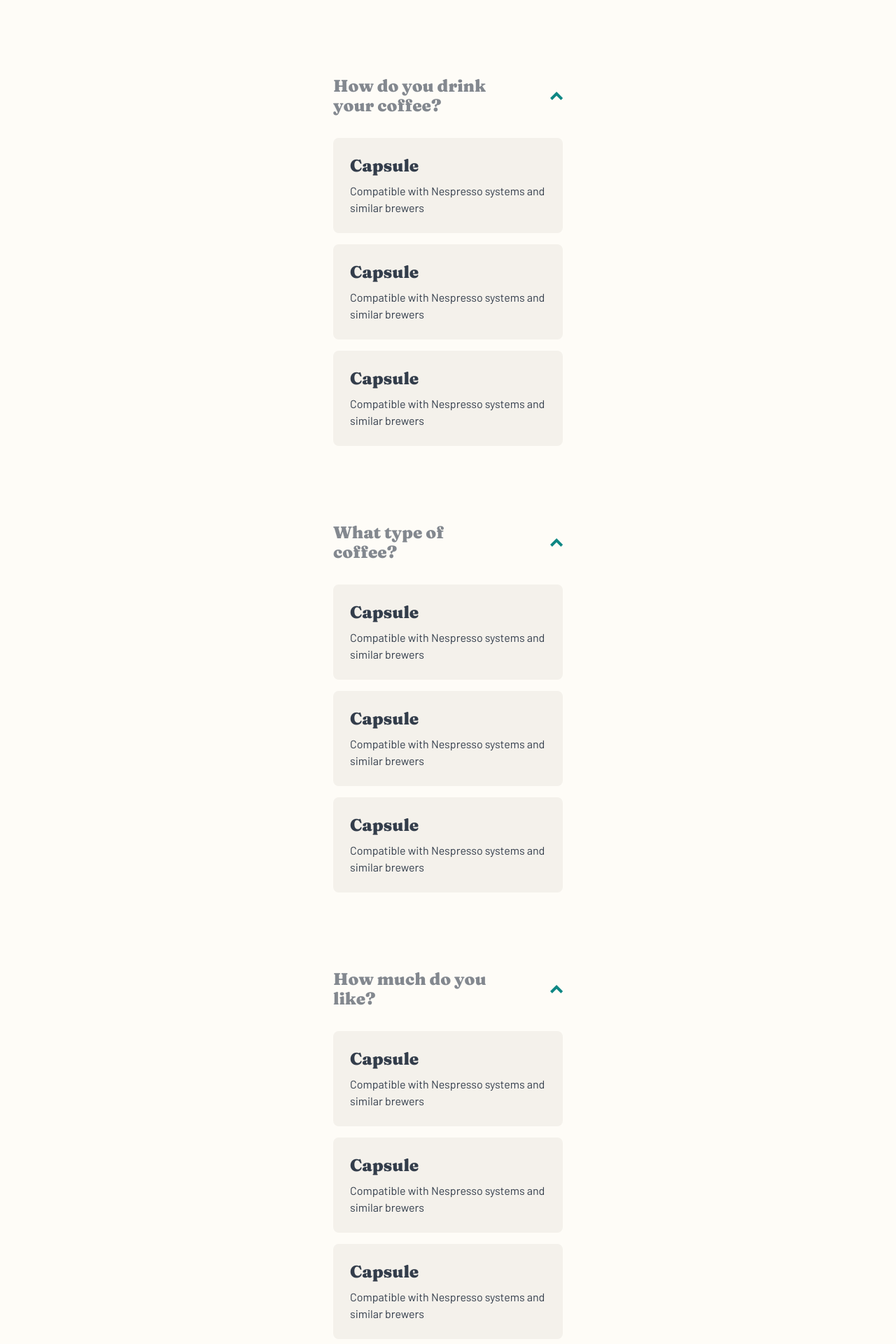
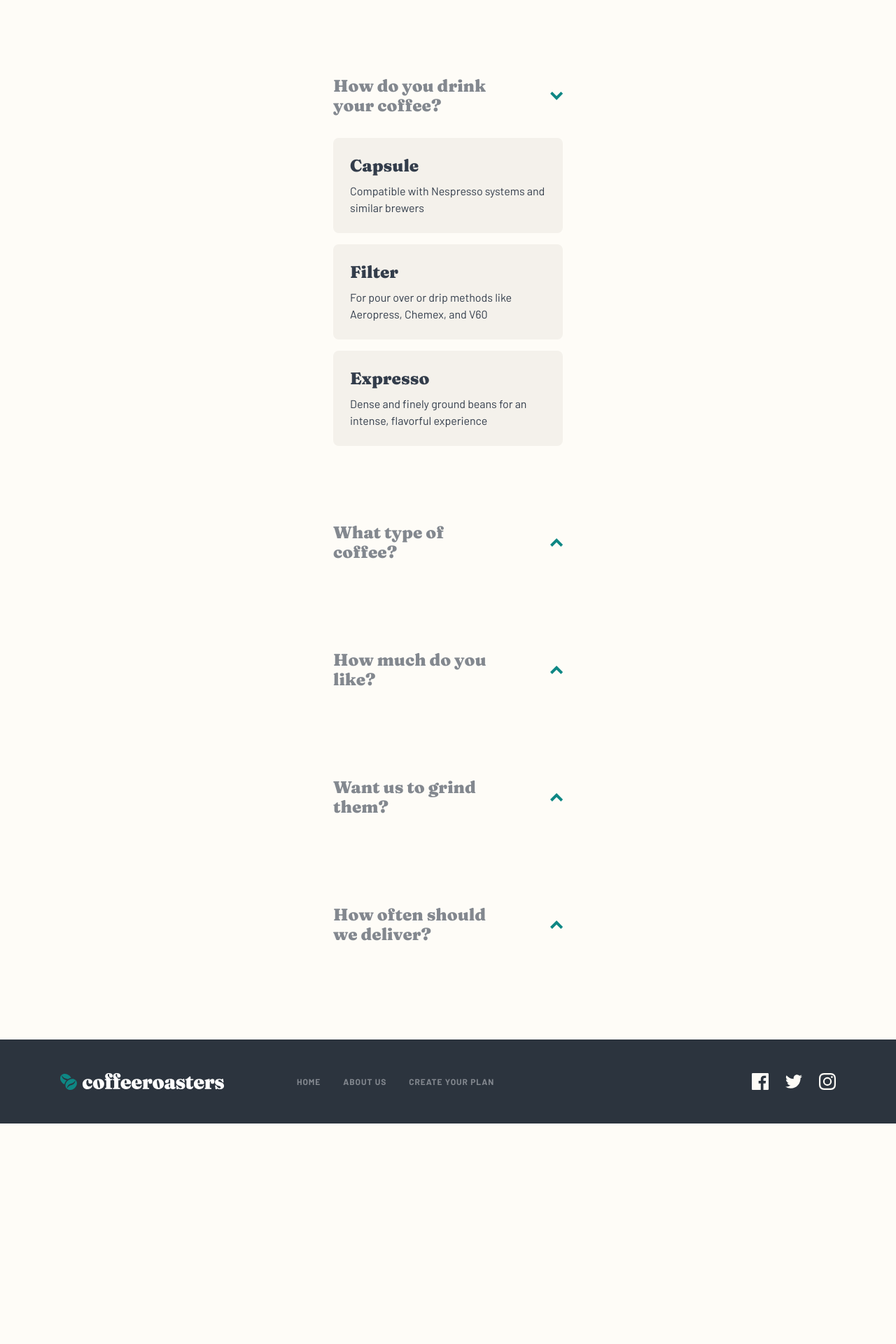
Before and after one commit to CharlesSquirel/caffeeroaster_frontendmentor, a Next.js app: page /plan in a window 1280 px wide. Shown: the part 1560-3480 px from the top of the page at 70% size. After the commit the page ends 3252 px from the top, so only its background shows below. Built offline with nearby package versions, Linux system fonts and the light colour scheme.

Commit message:
Feat: implemening create logic

```diff
--- a/app/components/CreatForm/CreatForm.tsx
+++ b/app/components/CreatForm/CreatForm.tsx
@@ -1,84 +1,29 @@
+import { dropdownData } from 'app/data/formData';
 import DropdownForm from '../common/DropdownForm.tsx/DropdownForm';
 import DropdownOption from '../common/DropdownOption/DropdownOption';
 
 export default function CreateForm() {
   return (
     <form className="flex w-[328px] flex-col gap-[110px]">
-      {/* how */}
-      <DropdownForm title="How do you drink your coffee?">
+      {dropdownData.map((dropdown, index) => (
+        <DropdownForm title={dropdown.title} index={index} key={index}>
           <DropdownOption
-          title="Capsule"
-          description="Compatible with Nespresso systems and similar brewers"
+            title={dropdown.optionsInfo.option_first_title}
+            description={dropdown.optionsInfo.option_first_description}
+            name={dropdown.optionsInfo.name}
           />
           <DropdownOption
-          title="Capsule"
-          description="Compatible with Nespresso systems and similar brewers"
+            title={dropdown.optionsInfo.option_second_title}
+            description={dropdown.optionsInfo.option_second_description}
+            name={dropdown.optionsInfo.name}
           />
           <DropdownOption
-          title="Capsule"
-          description="Compatible with Nespresso systems and similar brewers"
+            title={dropdown.optionsInfo.option_third_title}
+            description={dropdown.optionsInfo.option_third_description}
+            name={dropdown.optionsInfo.name}
           />
         </DropdownForm>
-      {/* type */}
-      <DropdownForm title="What type of coffee?">
-        <DropdownOption
-          title="Capsule"
-          description="Compatible with Nespresso systems and similar brewers"
-        />
-        <DropdownOption
-          title="Capsule"
-          description="Compatible with Nespresso systems and similar brewers"
-        />
-        <DropdownOption
-          title="Capsule"
-          description="Compatible with Nespresso systems and similar brewers"
-        />
-      </DropdownForm>
-      {/* how much */}
-      <DropdownForm title="How much do you like?">
-        <DropdownOption
-          title="Capsule"
-          description="Compatible with Nespresso systems and similar brewers"
-        />
-        <DropdownOption
-          title="Capsule"
-          description="Compatible with Nespresso systems and similar brewers"
-        />
-        <DropdownOption
-          title="Capsule"
-          description="Compatible with Nespresso systems and similar brewers"
-        />
-      </DropdownForm>
-      {/* grind */}
-      <DropdownForm title="Want us to grind them?">
-        <DropdownOption
-          title="Capsule"
-          description="Compatible with Nespresso systems and similar brewers"
-        />
-        <DropdownOption
-          title="Capsule"
-          description="Compatible with Nespresso systems and similar brewers"
-        />
-        <DropdownOption
-          title="Capsule"
-          description="Compatible with Nespresso systems and similar brewers"
-        />
-      </DropdownForm>
-      {/* how often */}
-      <DropdownForm title="How often should we deliver?">
-        <DropdownOption
-          title="Capsule"
-          description="Compatible with Nespresso systems and similar brewers"
-        />
-        <DropdownOption
-          title="Capsule"
-          description="Compatible with Nespresso systems and similar brewers"
-        />
-        <DropdownOption
-          title="Capsule"
-          description="Compatible with Nespresso systems and similar brewers"
-        />
-      </DropdownForm>
+      ))}
     </form>
   );
 }
--- a/app/components/common/DropdownForm.tsx/DropdownForm.tsx
+++ b/app/components/common/DropdownForm.tsx/DropdownForm.tsx
@@ -1,15 +1,40 @@
+'use client';
+
 import { fraunces } from '@/fonts/fonts';
 import ArrowUp from '@/icons/ArrowIcon';
-import { PropsWithChildren } from 'react';
+import React, { PropsWithChildren, ReactElement, useState } from 'react';
 
 interface DropdownFormProps {
   title: string;
+  index: number;
 }
 
 export default function DropdownForm({
   title,
   children,
+  index,
 }: PropsWithChildren<DropdownFormProps>) {
+  const [isDropdownActive, setIsDropdownActive] = useState(
+    index === 0 ? true : false,
+  );
+  const [activeDropdown, setActiveDropdown] = useState('');
+  const handleOnClick = (name: string): void => {
+    console.log('Wywoluje sie' + name);
+    // setActiveDropdown(name); // Możesz zobaczyć, co się dzieje w konsoli
+  };
+  console.log('activeDropdown:', activeDropdown);
+  const childrenWithProps = React.Children.map(children, (child) => {
+    if (React.isValidElement(child)) {
+      // console.log('Original child:', child); // Debugowanie
+      const clonedChild = React.cloneElement(child as ReactElement<any>, {
+        handleOnClick: handleOnClick,
+      });
+      // console.log('Cloned child:', clonedChild); // Debugowanie
+      return clonedChild;
+    }
+    return child;
+  });
+
   return (
     <div className="flex flex-col gap-[16px] text-greay">
       <div className="mb-[16px] flex items-center justify-between">
@@ -18,9 +43,12 @@ export default function DropdownForm({
         >
           {title}
         </h2>
-        <ArrowUp className="cursor-pointer" />
+        <ArrowUp
+          className={`${isDropdownActive && 'rotate-180'} cursor-pointer`}
+          onClick={() => setIsDropdownActive(!isDropdownActive)}
+        />
       </div>
-      {children}
+      {isDropdownActive && childrenWithProps}
     </div>
   );
 }
--- a/app/components/common/DropdownOption/DropdownOption.tsx
+++ b/app/components/common/DropdownOption/DropdownOption.tsx
@@ -1,18 +1,31 @@
+'use client';
 import { fraunces } from '@/fonts/fonts';
 
 interface DropdownOptionProps {
   title: string;
   description: string;
-  //   name: string;
+  name: string;
+  handleOnClick?: (name: string) => void;
   //   onClick:
 }
 
 export default function DropdownOption({
   title,
   description,
+  name,
+  handleOnClick,
 }: DropdownOptionProps) {
+  if (!handleOnClick) return null;
+  // console.log('handleOnClick:', handleOnClick);
+  // console.log('name:', name);
+  // const { activeDropdown } = useDropdown();
+
+  // const context = useContext(DropdownOptionContext);
   return (
-    <div className="bg-dropdownOptionBg flex w-[328px] flex-col gap-[8px] rounded-[8px] p-[24px] text-blueDark">
+    <div
+      className="flex w-[328px] cursor-pointer flex-col gap-[8px] rounded-[8px] bg-dropdownOptionBg p-[24px] text-blueDark hover:bg-orange"
+      onClick={() => handleOnClick(name)}
+    >
       <h3 className={`${fraunces.className} text-[24px] leading-[32px]`}>
         {title}
       </h3>
--- /dev/null
+++ b/app/data/formData.ts
@@ -0,0 +1,92 @@
+interface FormOptionInterface {
+  option_first_title: string;
+  option_first_description: string;
+  option_second_title: string;
+  option_second_description: string;
+  option_third_title: string;
+  option_third_description: string;
+  name: string;
+}
+
+interface DropdownDataInterface {
+  title: string;
+  optionsInfo: FormOptionInterface;
+}
+
+export const dropdownData: DropdownDataInterface[] = [
+  {
+    title: 'How do you drink your coffee?',
+    optionsInfo: {
+      option_first_title: 'Capsule',
+      option_first_description:
+        'Compatible with Nespresso systems and similar brewers',
+      option_second_title: 'Filter',
+      option_second_description:
+        'For pour over or drip methods like Aeropress, Chemex, and V60',
+      option_third_title: 'Expresso',
+      option_third_description:
+        'Dense and finely ground beans for an intense, flavorful experience',
+      name: 'capsule',
+    },
+  },
+  {
+    title: 'What type of coffee?',
+    optionsInfo: {
+      option_first_title: 'Single origin',
+      option_first_description:
+        'Distinct, high quality coffee from a specific family-owned farm',
+      option_second_title: 'Decaf',
+      option_second_description:
+        'Just like regular coffee, except the caffeine has been removed',
+      option_third_title: 'Blended',
+      option_third_description:
+        'Combination of two or three dark roasted beans of organic coffees',
+      name: 'type',
+    },
+  },
+  {
+    title: 'How much do you like?',
+    optionsInfo: {
+      option_first_title: '250g',
+      option_first_description:
+        'Perfect for the solo drinker. Yields about 12 delicious cups.',
+      option_second_title: '500g',
+      option_second_description:
+        'Perfect option for a couple. Yields about 40 delectable cups.',
+      option_third_title: '1000g',
+      option_third_description:
+        'Perfect for offices and events. Yields about 90 delightful cups.',
+      name: 'grammage',
+    },
+  },
+  {
+    title: 'Want us to grind them?',
+    optionsInfo: {
+      option_first_title: 'Wholebean',
+      option_first_description:
+        'Best choice if you cherish the full sensory experience',
+      option_second_title: 'Filter',
+      option_second_description:
+        'For drip or pour-over coffee methods such as V60 or Aeropress',
+      option_third_title: 'Cafetiére',
+      option_third_description:
+        'Course ground beans specially suited for french press coffee',
+      name: 'grind',
+    },
+  },
+  {
+    title: 'How often should we deliver?',
+    optionsInfo: {
+      option_first_title: 'Every week',
+      option_first_description:
+        '$7.20 per shipment. Includes free first-class shipping.',
+      option_second_title: 'Every 2 weeks',
+      option_second_description:
+        '$9.60 per shipment. Includes free priority shipping.',
+      option_third_title: 'Every month',
+      option_third_description:
+        '$12.00 per shipment. Includes free priority shipping.',
+      name: 'deliver',
+    },
+  },
+];
--- a/app/icons/ArrowIcon.tsx
+++ b/app/icons/ArrowIcon.tsx
@@ -1,8 +1,11 @@
+import { MouseEventHandler } from 'react';
+
 interface ArrowUpProps {
   className?: string;
+  onClick: MouseEventHandler<SVGSVGElement>;
 }
 
-export default function ArrowUp({ className }: ArrowUpProps) {
+export default function ArrowUp({ className, onClick }: ArrowUpProps) {
   return (
     <svg
       width="18.191284"
@@ -12,14 +15,15 @@ export default function ArrowUp({ className }: ArrowUpProps) {
       xmlns="http://www.w3.org/2000/svg"
       xmlnsXlink="http://www.w3.org/1999/xlink"
       className={className}
+      onClick={onClick}
     >
       <desc>Created with Pixso.</desc>
       <defs />
       <path
         d="M15.36 11.92L18.19 9.09L9.09 0L0 9.09L2.82 11.92L9.09 5.65L15.36 11.92Z"
         fill="#0E8784"
-        fill-opacity="1.000000"
-        fill-rule="nonzero"
+        fillOpacity="1.000000"
+        fillRule="nonzero"
       />
     </svg>
   );
--- /dev/null
+++ b/app/providers/DropdownOptionContext.tsx
@@ -0,0 +1,40 @@
+'use client';
+
+import { createContext, PropsWithChildren, useContext, useState } from 'react';
+
+export interface DropdownOptionContextType {
+  activeDropdown: string | undefined;
+  handleOnClickOption: (name: string) => void;
+}
+
+export const DropdownOptionContext = createContext<
+  DropdownOptionContextType | undefined
+>(undefined);
+
+export default function DropdownOptionProvider({
+  children,
+}: PropsWithChildren) {
+  const [activeDropdown, setActiveDropdown] = useState<string>('');
+
+  const handleOnClickOption = (name: string) => {
+    setActiveDropdown(name);
+  };
+
+  return (
+    <DropdownOptionContext.Provider
+      value={{ activeDropdown, handleOnClickOption }}
+    >
+      {children}
+    </DropdownOptionContext.Provider>
+  );
+}
+
+export const useDropdown = () => {
+  const context = useContext(DropdownOptionContext);
+  if (context === undefined) {
+    throw new Error(
+      'useDropdownOption must be used within a DropdownOptionProvider',
+    );
+  }
+  return context;
+};
```
Also changed, not shown: app/providers/DropdownFormProvider.tsx (added). Lines whose indentation alone changed are shown as unchanged.
